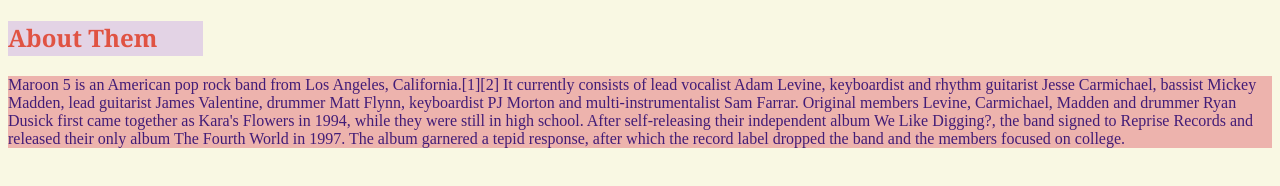
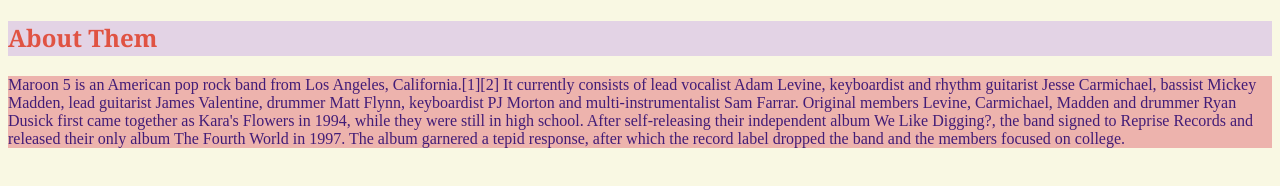
Before and after one commit to KaranSaini117/KaranSaini117.github.io, a plain HTML site: page index.html in a window 1280 px wide. Shown: the part 336-522 px from the top of the page. Drawn offline with Linux system fonts and the light colour scheme.

Commit message:
Update index.html

```diff
--- a/index.html
+++ b/index.html
@@ -19,7 +19,7 @@
         background-color: #e3d3e5;
         font-family: 'georgia';
         color: #e05343;
-        width: 195px;
+        width: 170x;
         height: 35px;
       }
 
```
